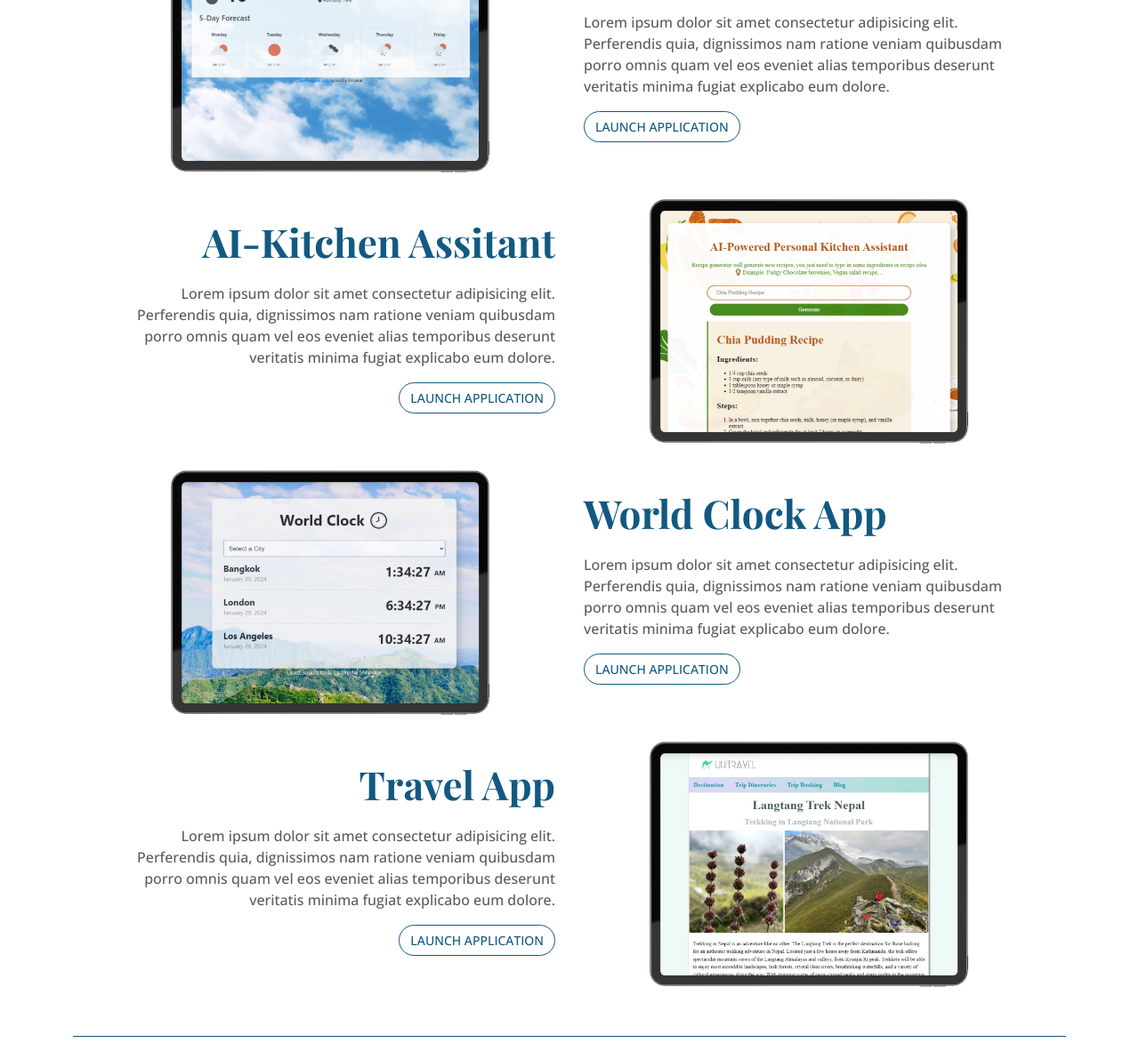
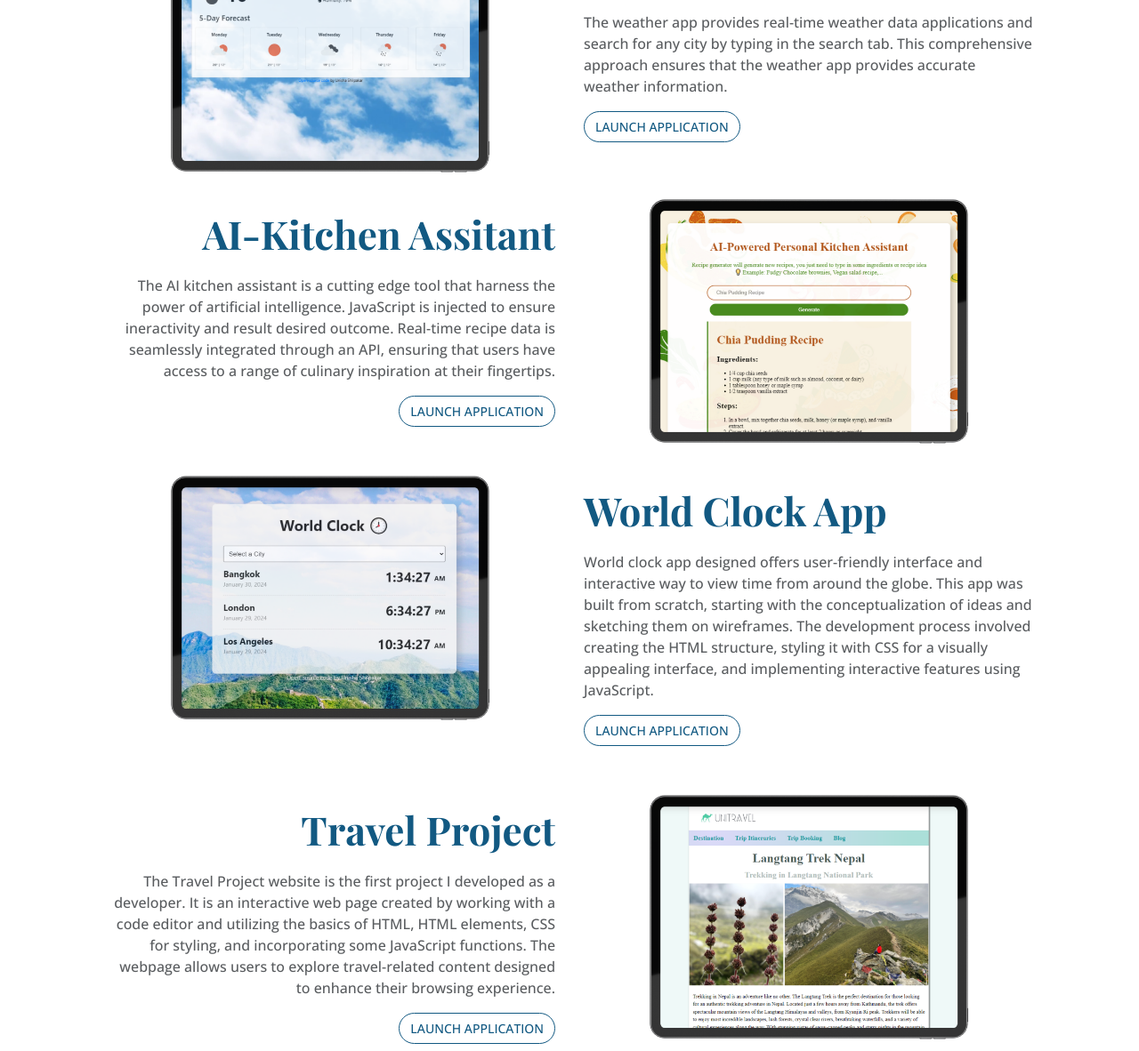
Before and after one commit to Ush7/Responsive-4, a plain HTML site: page index.html in a window 1280 px wide. Shown: the part 678-1860 px from the top of the page at 89% size. Drawn offline with nearby package versions, Linux system fonts and the light colour scheme; a web font is replaced by a local one.

Commit message:
Updated the content in about page and projects paragraph

```diff
--- a/index.html
+++ b/index.html
@@ -69,7 +69,7 @@
             >
           </li>
           <li class="nav-item">
-            <a class="nav-link" href="work.html" title="Work | Unisha">Work</a>
+            <a class="nav-link" href="#projects" title="Work | Unisha">Work</a>
           </li>
           <li class="nav-item">
             <a class="nav-link" href="contact.html" title="Contact | Unisha"
@@ -108,7 +108,7 @@
           </div>
         </div>
       </div>
-      <div class="container mb-5">
+      <div class="container mb-5" id="projects">
         <h1 class="mt-5 mb-5 text-center" id="content-heading">PROJECTS</h1>
         <div class="row mb-3 mx-2 my-2">
           <div class="col-md-6">
@@ -117,10 +117,10 @@
           <div class="col-md-6 align-self-center p-3">
             <h2 class="mb-3" id="topic-heading">Weather App</h2>
             <p class="text-justify text-muted">
-              Lorem ipsum dolor sit amet consectetur adipisicing elit.
-              Perferendis quia, dignissimos nam ratione veniam quibusdam porro
-              omnis quam vel eos eveniet alias temporibus deserunt veritatis
-              minima fugiat explicabo eum dolore.
+              The weather app provides real-time weather data applications and
+              search for any city by typing in the search tab. This
+              comprehensive approach ensures that the weather app provides
+              accurate weather information.
             </p>
             <div class="mt-3 mb-3">
               <a
@@ -146,10 +146,11 @@
           <div class="col-md-6 align-self-center p-3" id="content-desc-left">
             <h2 class="mb-3" id="topic-heading">AI-Kitchen Assitant</h2>
             <p class="text-justify text-muted">
-              Lorem ipsum dolor sit amet consectetur adipisicing elit.
-              Perferendis quia, dignissimos nam ratione veniam quibusdam porro
-              omnis quam vel eos eveniet alias temporibus deserunt veritatis
-              minima fugiat explicabo eum dolore.
+              The AI kitchen assistant is a cutting edge tool that harness the
+              power of artificial intelligence. JavaScript is injected to ensure
+              ineractivity and result desired outcome. Real-time recipe data is
+              seamlessly integrated through an API, ensuring that users have
+              access to a range of culinary inspiration at their fingertips.
             </p>
             <div class="mt-3 mb-3">
               <a
@@ -169,10 +170,13 @@
           <div class="col-md-6 align-self-center p-3">
             <h2 class="mb-3" id="topic-heading">World Clock App</h2>
             <p class="text-justify text-muted">
-              Lorem ipsum dolor sit amet consectetur adipisicing elit.
-              Perferendis quia, dignissimos nam ratione veniam quibusdam porro
-              omnis quam vel eos eveniet alias temporibus deserunt veritatis
-              minima fugiat explicabo eum dolore.
+              World clock app designed offers user-friendly interface and
+              interactive way to view time from around the globe. This app was
+              built from scratch, starting with the conceptualization of ideas
+              and sketching them on wireframes. The development process involved
+              creating the HTML structure, styling it with CSS for a visually
+              appealing interface, and implementing interactive features using
+              JavaScript.
             </p>
             <div class="mt-3 mb-3">
               <a
@@ -190,12 +194,14 @@
             <img src="image/travel.png" class="img-fluid" alt="Langtang" />
           </div>
           <div class="col-md-6 align-self-center p-3" id="content-desc-left">
-            <h2 class="mb-3" id="topic-heading">Travel App</h2>
+            <h2 class="mb-3" id="topic-heading">Travel Project</h2>
             <p class="text-justify text-muted">
-              Lorem ipsum dolor sit amet consectetur adipisicing elit.
-              Perferendis quia, dignissimos nam ratione veniam quibusdam porro
-              omnis quam vel eos eveniet alias temporibus deserunt veritatis
-              minima fugiat explicabo eum dolore.
+              The Travel Project website is the first project I developed as a
+              developer. It is an interactive web page created by working with a
+              code editor and utilizing the basics of HTML, HTML elements, CSS
+              for styling, and incorporating some JavaScript functions. The
+              webpage allows users to explore travel-related content designed to
+              enhance their browsing experience.
             </p>
             <div class="mt-3 mb-3">
               <a
```
Also changed, not shown: about.html (+16 -18 lines).
